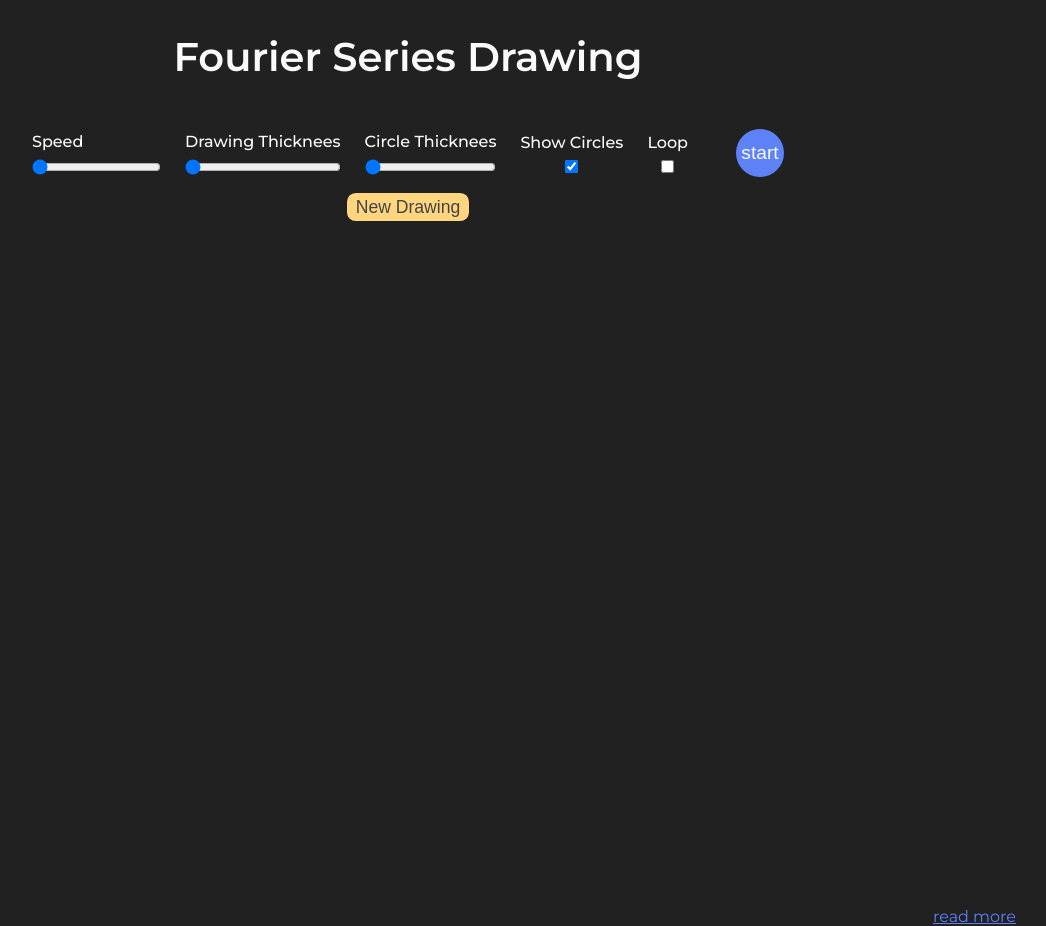
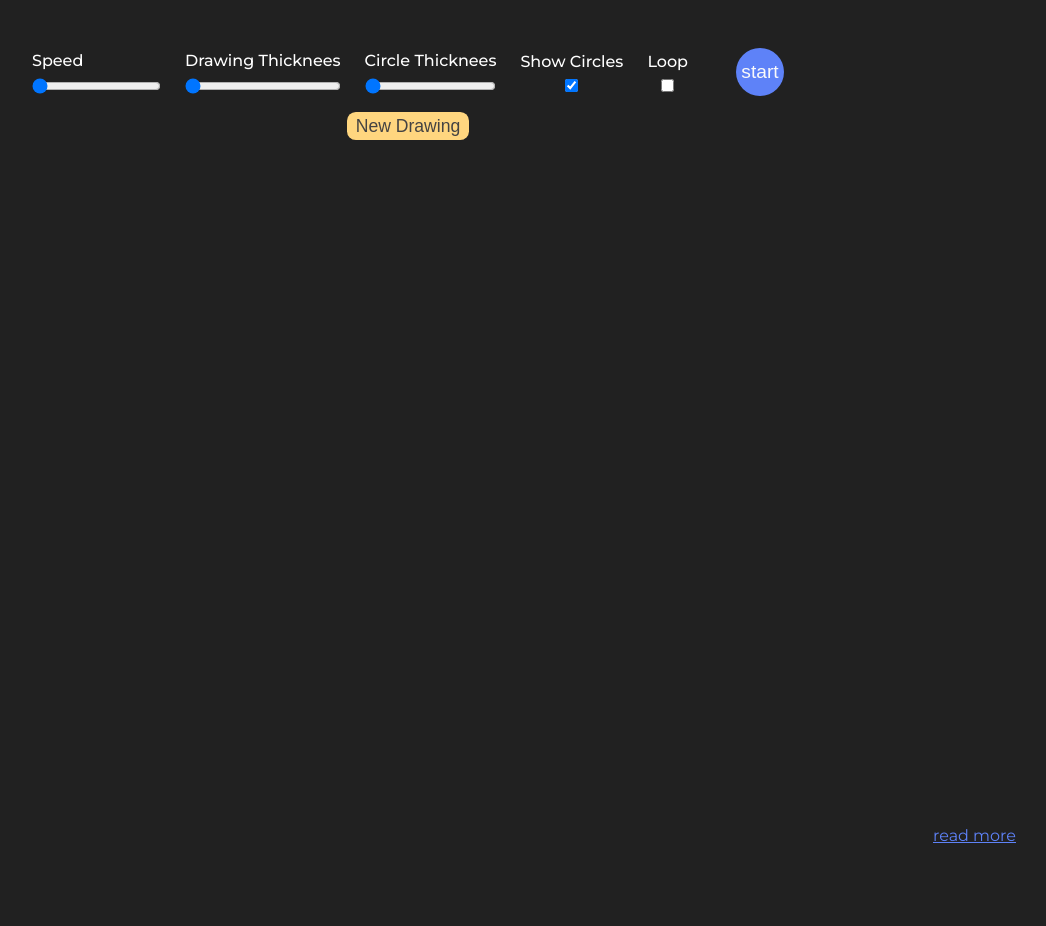
Before and after one commit to SuhelMakkad/DFT, a plain HTML site: page index.html in a window 1280 px wide. Shown: the whole page, without its empty margins (232-1278 px from the left). After the commit the page ends 845 px from the top, so only its background shows below. Drawn offline with Linux system fonts and the light colour scheme.

Commit message:
heading removed

```diff
--- a/index.html
+++ b/index.html
@@ -20,7 +20,6 @@
     <title>Fourier Series Drawing</title>
   </head>
   <body>
-    <h1 class="heading">Fourier series drawing</h1>
     <dir class="inputs">
       <div class="speed">
         <label for="slider-speed">speed</label>
```
